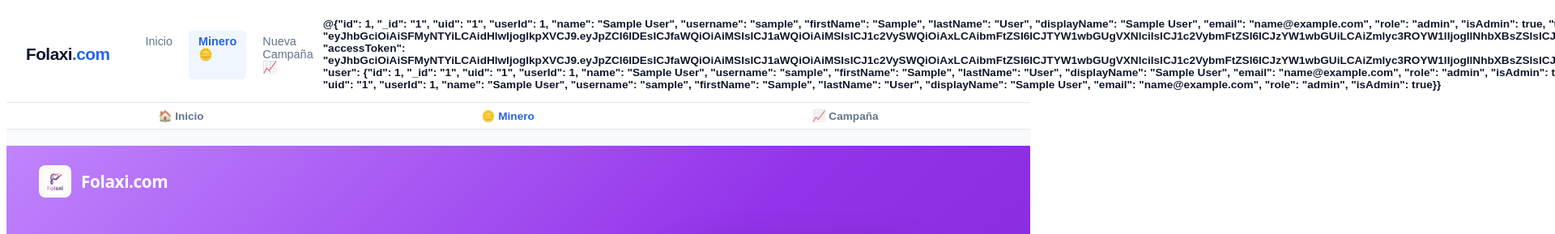
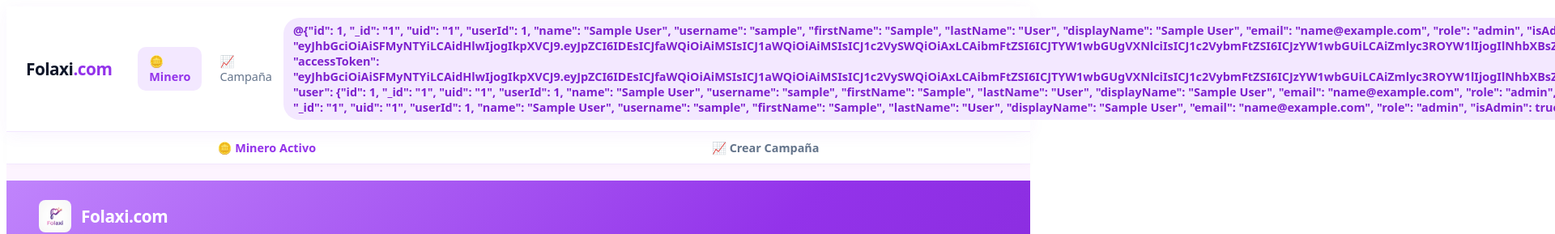
Before and after one commit to Folaxi-Global/instaapp, a Next.js app: page /dashboard/miner in a window 1280 px wide. Shown: the top 289 px of the page at 81% size, 1920 px wide, since content can reach past the window. Built offline with nearby package versions, Linux system fonts and the light colour scheme; sample sign-in values are in the browser's storage.

Commit message:
Update layout.jsx

```diff
--- a/app/dashboard/layout.jsx
+++ b/app/dashboard/layout.jsx
@@ -9,10 +9,8 @@
   const pathname = usePathname();
 
   useEffect(() => {
-    // Verificamos si ya hay una cuenta de Instagram registrada localmente en la app
     const savedUser = localStorage.getItem('folaxi_instagram_user');
     if (!savedUser) {
-      // Si no ha registrado su cuenta, lo mandamos a la pantalla de bienvenida/registro de Instagram
       router.push('/dashboard/connect');
     } else {
       setInstagramUser(savedUser);
@@ -27,72 +25,56 @@
   const isActive = (path) => pathname === path;
 
   return (
-    <div style={{ minHeight: '100vh', background: '#f8fafc', fontFamily: 'sans-serif' }}>
+    <div style={{ minHeight: '100vh', background: '#fdf4ff', fontFamily: 'system-ui, sans-serif' }}>
       {/* Barra de Navegación Superior */}
-      <header style={{ background: '#ffffff', borderBottom: '1px solid #e2e8f0', padding: '14px 24px', display: 'flex', justifyContent: 'space-between', alignItems: 'center', boxShadow: '0 1px 3px rgba(0,0,0,0.02)', position: 'sticky', top: 0, zIndex: 50 }}>
+      <header style={{ background: '#ffffff', borderBottom: '1px solid #f3e8ff', padding: '14px 24px', display: 'flex', justifyContent: 'space-between', alignItems: 'center', boxShadow: '0 4px 20px rgba(147, 51, 234, 0.05)', position: 'sticky', top: 0, zIndex: 50 }}>
 
-        {/* Logo y Enlaces de Escritorio */}
+        {/* Logo y Enlaces */}
         <div style={{ display: 'flex', alignItems: 'center', gap: '32px' }}>
-          <Link href="/dashboard" style={{ textDecoration: 'none' }}>
-            <h2 style={{ margin: 0, fontSize: '1.3rem', color: '#0f172a', fontWeight: '800', letterSpacing: '-0.025em' }}>
-              Folaxi<span style={{ color: '#2563eb' }}>.com</span>
+          <Link href="/dashboard/miner" style={{ textDecoration: 'none' }}>
+            <h2 style={{ margin: 0, fontSize: '1.3rem', color: '#0f172a', fontWeight: '900', letterSpacing: '-0.025em' }}>
+              Folaxi<span style={{ color: '#9333ea' }}>.com</span>
             </h2>
           </Link>
 
-          {/* Navegación desktop */}
           <nav style={{ display: 'flex', gap: '8px' }}>
-            <Link
-              href="/dashboard"
-              style={{
-                textDecoration: 'none',
-                color: isActive('/dashboard') ? '#2563eb' : '#64748b',
-                fontSize: '0.9rem',
-                fontWeight: isActive('/dashboard') ? '600' : '500',
-                padding: '6px 12px',
-                borderRadius: '6px',
-                background: isActive('/dashboard') ? '#eff6ff' : 'transparent',
-                transition: 'all 0.2s'
-              }}
-            >
-              Inicio
-            </Link>
             <Link
               href="/dashboard/miner"
               style={{
                 textDecoration: 'none',
-                color: isActive('/dashboard/miner') ? '#2563eb' : '#64748b',
+                color: isActive('/dashboard/miner') ? '#9333ea' : '#64748b',
                 fontSize: '0.9rem',
-                fontWeight: isActive('/dashboard/miner') ? '600' : '500',
-                padding: '6px 12px',
-                borderRadius: '6px',
-                background: isActive('/dashboard/miner') ? '#eff6ff' : 'transparent',
+                fontWeight: isActive('/dashboard/miner') ? '700' : '500',
+                padding: '8px 14px',
+                borderRadius: '10px',
+                background: isActive('/dashboard/miner') ? '#f3e8ff' : 'transparent',
                 transition: 'all 0.2s'
               }}
             >
-              Minero 🪙
+              🪙 Minero
             </Link>
             <Link
               href="/dashboard/campaigns/new"
               style={{
                 textDecoration: 'none',
-                color: isActive('/dashboard/campaigns/new') ? '#2563eb' : '#64748b',
+                color: isActive('/dashboard/campaigns/new') ? '#9333ea' : '#64748b',
                 fontSize: '0.9rem',
-                fontWeight: isActive('/dashboard/campaigns/new') ? '600' : '500',
-                padding: '6px 12px',
-                borderRadius: '6px',
-                background: isActive('/dashboard/campaigns/new') ? '#eff6ff' : 'transparent',
+                fontWeight: isActive('/dashboard/campaigns/new') ? '700' : '500',
+                padding: '8px 14px',
+                borderRadius: '10px',
+                background: isActive('/dashboard/campaigns/new') ? '#f3e8ff' : 'transparent',
                 transition: 'all 0.2s'
               }}
             >
-              Nueva Campaña 📈
+              📈 Campaña
             </Link>
           </nav>
         </div>
 
-        {/* Acciones de Usuario y Salir */}
+        {/* Usuario y Botón de Salir / Cambiar Cuenta */}
         <div style={{ display: 'flex', alignItems: 'center', gap: '16px' }}>
           {instagramUser && (
-            <span style={{ fontSize: '0.85rem', color: '#0f172a', fontWeight: '600' }}>
+            <span style={{ fontSize: '0.9rem', color: '#7e22ce', fontWeight: '800', background: '#f3e8ff', padding: '6px 12px', borderRadius: '20px' }}>
               @{instagramUser}
             </span>
           )}
@@ -100,12 +82,12 @@
             onClick={handleLogout}
             style={{
               padding: '8px 14px',
-              background: '#fef2f2',
-              color: '#dc2626',
-              border: '1px solid #fee2e2',
-              borderRadius: '8px',
+              background: '#fff1f2',
+              color: '#e11d48',
+              border: '1px solid #ffe4e6',
+              borderRadius: '10px',
               cursor: 'pointer',
-              fontWeight: '600',
+              fontWeight: '700',
               fontSize: '0.85rem'
             }}
           >
@@ -114,20 +96,17 @@
         </div>
       </header>
 
-      {/* Barra secundaria de navegación rápida para móviles */}
-      <div style={{ background: '#ffffff', borderBottom: '1px solid #e2e8f0', padding: '8px 16px', display: 'flex', justifyContent: 'space-around', boxShadow: '0 1px 2px rgba(0,0,0,0.02)' }}>
-        <Link href="/dashboard" style={{ textDecoration: 'none', color: isActive('/dashboard') ? '#2563eb' : '#64748b', fontSize: '0.85rem', fontWeight: '600' }}>
-          🏠 Inicio
+      {/* Barra móvil rápida inferior o secundaria */}
+      <div style={{ background: '#ffffff', borderBottom: '1px solid #f3e8ff', padding: '10px 16px', display: 'flex', justifyContent: 'space-around', boxShadow: '0 2px 10px rgba(0,0,0,0.02)' }}>
+        <Link href="/dashboard/miner" style={{ textDecoration: 'none', color: isActive('/dashboard/miner') ? '#9333ea' : '#64748b', fontSize: '0.9rem', fontWeight: '700' }}>
+          🪙 Minero Activo
         </Link>
-        <Link href="/dashboard/miner" style={{ textDecoration: 'none', color: isActive('/dashboard/miner') ? '#2563eb' : '#64748b', fontSize: '0.85rem', fontWeight: '600' }}>
-          🪙 Minero
-        </Link>
-        <Link href="/dashboard/campaigns/new" style={{ textDecoration: 'none', color: isActive('/dashboard/campaigns/new') ? '#2563eb' : '#64748b', fontSize: '0.85rem', fontWeight: '600' }}>
-          📈 Campaña
+        <Link href="/dashboard/campaigns/new" style={{ textDecoration: 'none', color: isActive('/dashboard/campaigns/new') ? '#9333ea' : '#64748b', fontSize: '0.9rem', fontWeight: '700' }}>
+          📈 Crear Campaña
         </Link>
       </div>
 
-      {/* Contenido dinámico */}
+      {/* Contenido */}
       <main style={{ padding: '20px 0 40px 0' }}>
         {children}
       </main>
```
